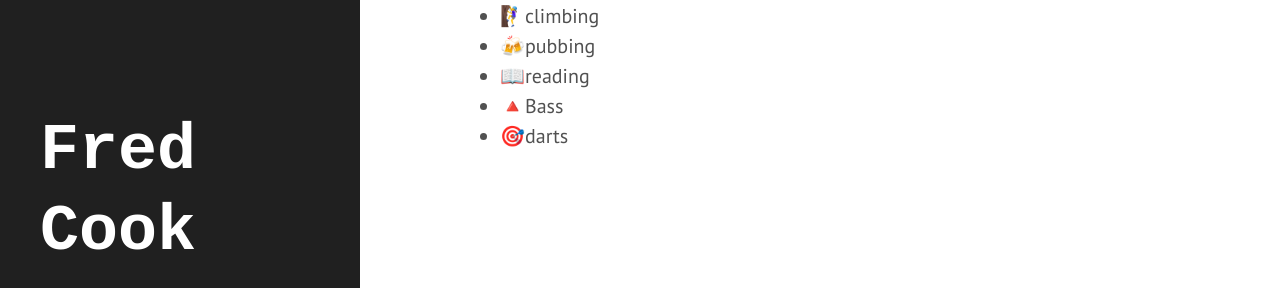
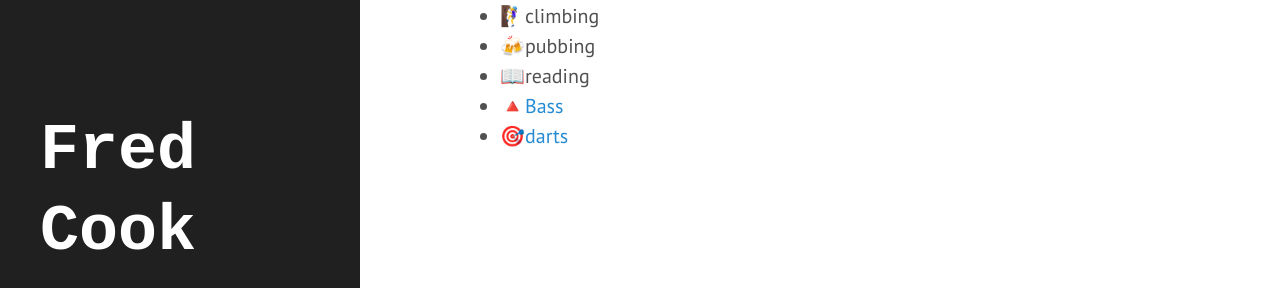
Before and after one commit to fred-cook/website, a Jekyll site: the page built from about.md, in a window 1280 px wide. Shown: the part 309-597 px from the top of the page. Built offline with Jekyll 4.4.1, drawn with Linux system fonts in a browser that asks for light colours; some of the changed lines change nothing that is shown.

Commit message:
updating links

```diff
--- a/about.md
+++ b/about.md
@@ -12,5 +12,5 @@ Bristol based programmer, here are some of my interests in no particular order:
 - 🧗‍♀️climbing
 - 🍻pubbing
 - 📖reading
-- 🔺Bass
-- 🎯darts
+- 🔺[Bass](https://www.google.com/maps/d/edit?mid=1pgF_A7wvn17yKz4KNUWqZZ62fl7Rfa8&usp=sharing)
+- 🎯[darts](https://fredcook.co.uk/map)
```
